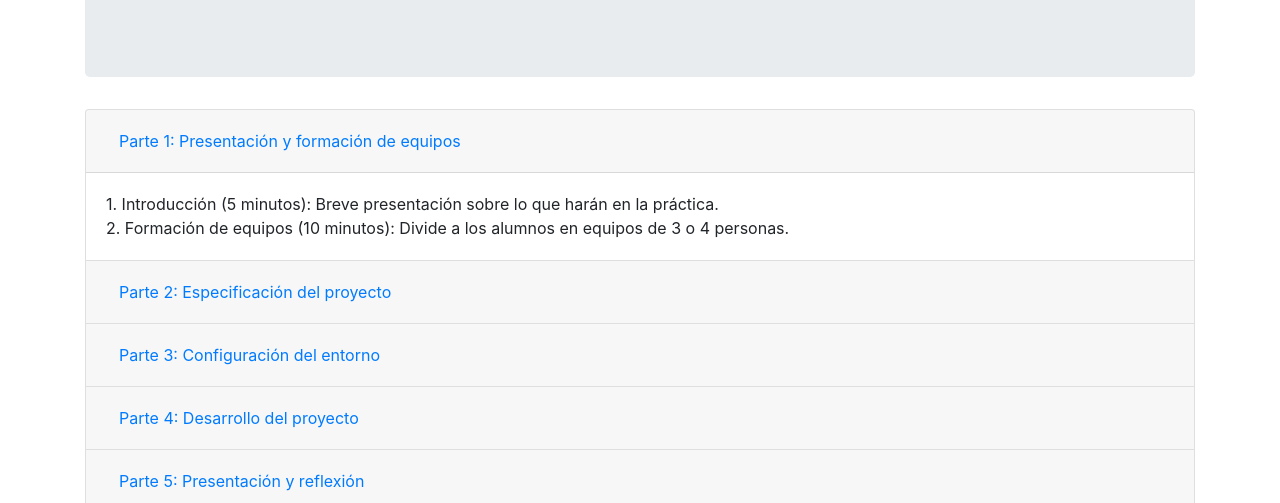
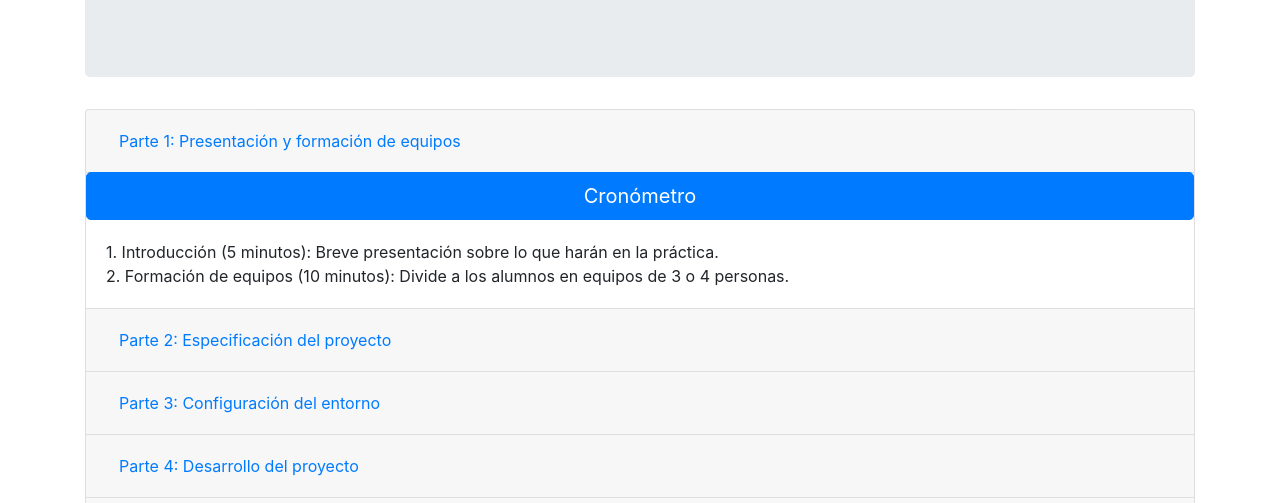
Before and after one commit to profeInformatica101/intro-desarrollo-2023, a plain HTML site: page index.html in a window 1280 px wide. Shown: the part 297-800 px from the top of the page. Drawn offline with nearby package versions, Linux system fonts and the light colour scheme.

Commit message:
Update index.html

```diff
--- a/index.html
+++ b/index.html
@@ -29,6 +29,10 @@
                         </button>
                     </h2>
                 </div>
+                <!-- Botón enlazado al cronómetro -->
+<a href="https://profeinformatica101.github.io/cronometro/" target="_blank" class="btn btn-primary btn-lg">
+    Cronómetro
+</a>
                 <div id="collapseOne" class="collapse show" aria-labelledby="headingOne" data-parent="#practicaAccordion">
                     <div class="card-body">
                         1. Introducción (5 minutos): Breve presentación sobre lo que harán en la práctica.<br>
```
